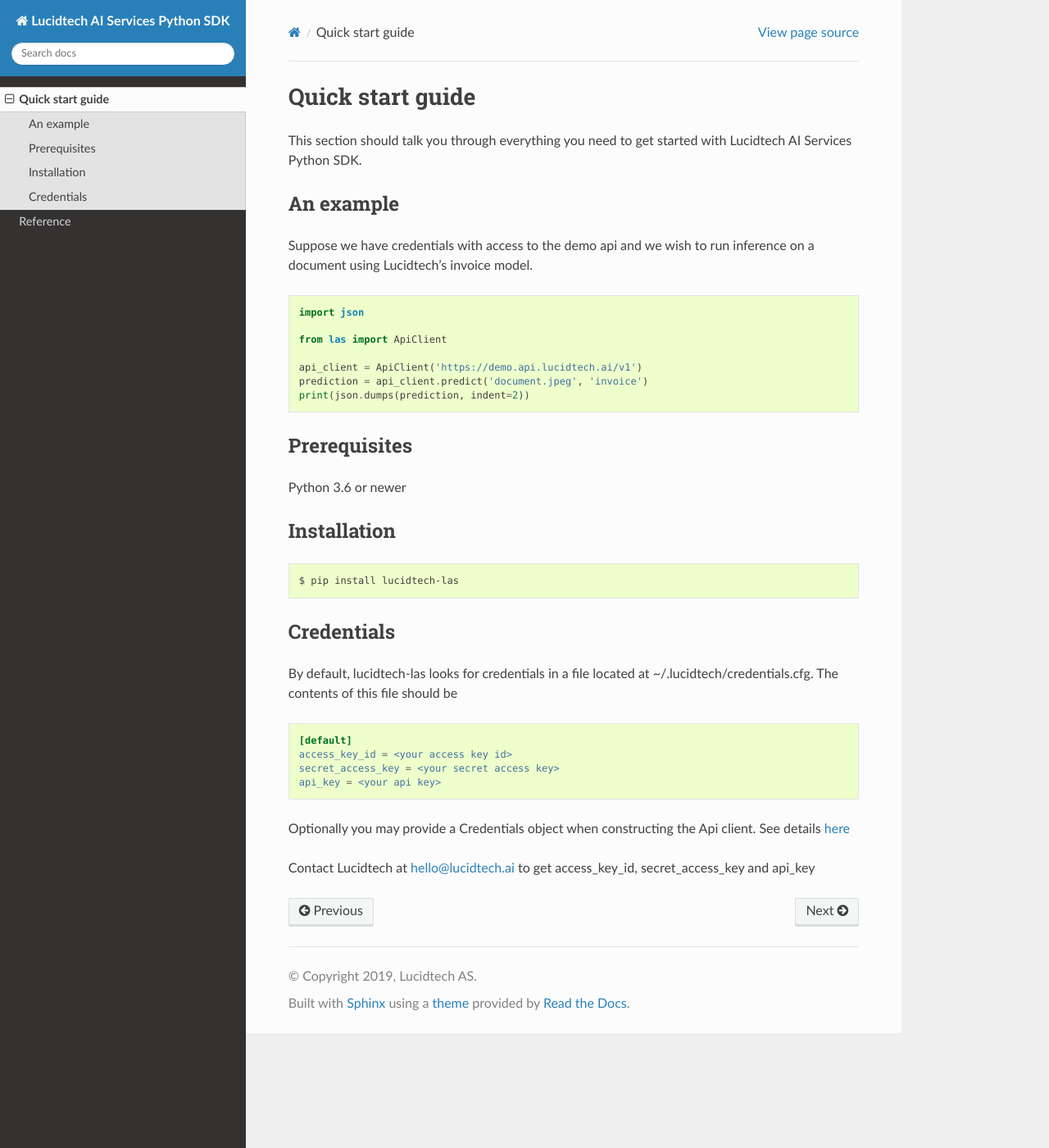
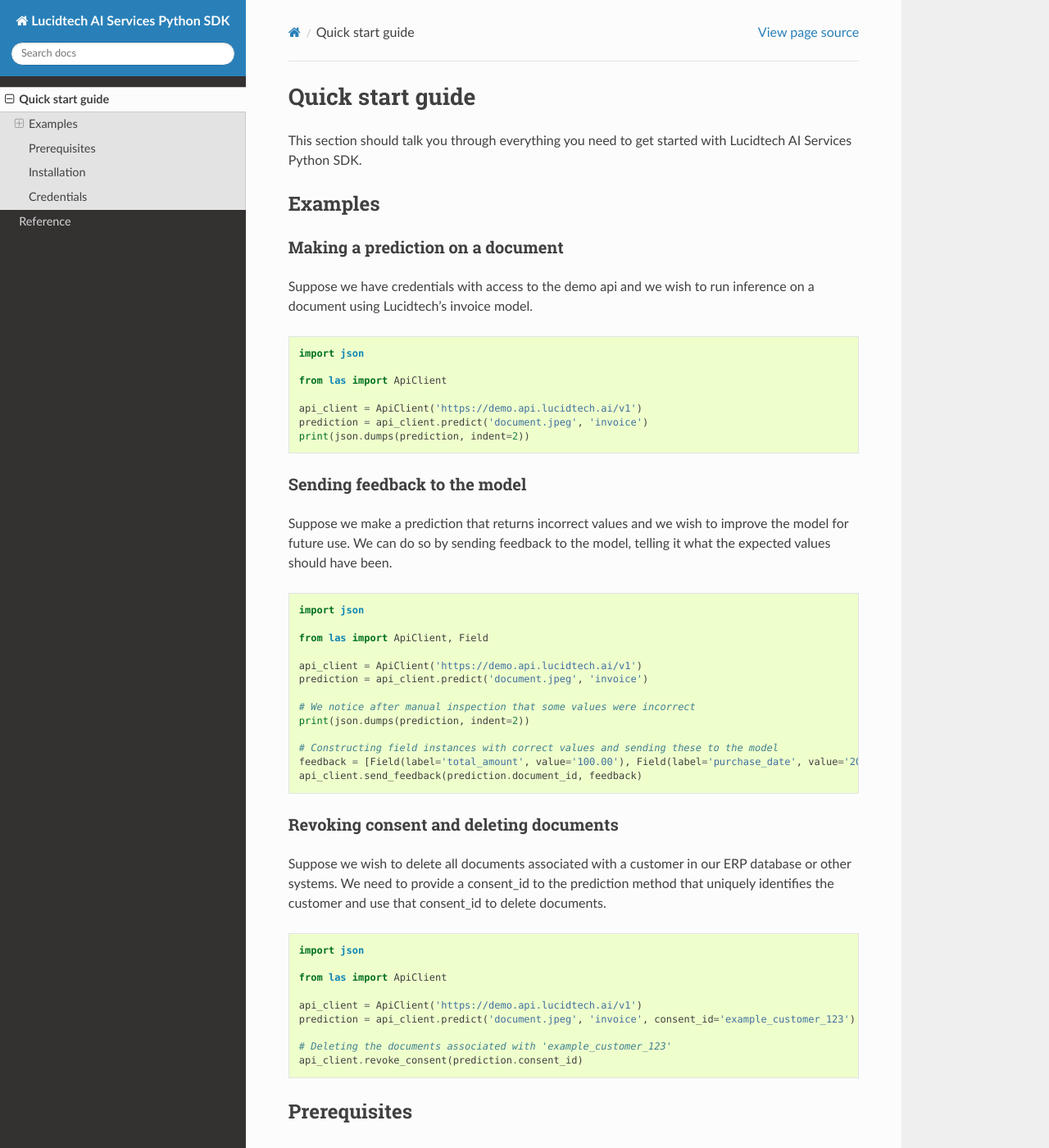
Before and after one commit to LucidtechAI/las-sdk-python, a Sphinx documentation site: the page built from docs/quickstart.rst, in a window 1280 px wide and 1400 px high. Shown: the whole window at 82% size. Built offline with Sphinx 7.4.7 and the Read the Docs theme 2.0.0, drawn with Linux system fonts in a browser that asks for light colours; pages that are not in the unit, such as notebooks, are missing from menus.

Commit message:
Updated docs to reflect changes in the SDK

```diff
--- a/docs/quickstart.rst
+++ b/docs/quickstart.rst
@@ -6,11 +6,16 @@
 This section should talk you through everything you need to get started with Lucidtech AI Services Python SDK.
 
 
-----------
-An example
-----------
+--------
+Examples
+--------
 
-Suppose we have credentials with access to the demo api and we wish to run inference on a document using Lucidtech's invoice model.
+^^^^^^^^^^^^^^^^^^^^^^^^^^^^^^^^^
+Making a prediction on a document
+^^^^^^^^^^^^^^^^^^^^^^^^^^^^^^^^^
+
+Suppose we have credentials with access to the demo api and we wish to run inference on a document using Lucidtech's
+invoice model.
 
 .. code:: python
 
@@ -21,6 +26,51 @@
     api_client = ApiClient('https://demo.api.lucidtech.ai/v1')
     prediction = api_client.predict('document.jpeg', 'invoice')
     print(json.dumps(prediction, indent=2))
+
+
+^^^^^^^^^^^^^^^^^^^^^^^^^^^^^
+Sending feedback to the model
+^^^^^^^^^^^^^^^^^^^^^^^^^^^^^
+
+Suppose we make a prediction that returns incorrect values and we wish to improve the model for future use. We can do so
+by sending feedback to the model, telling it what the expected values should have been.
+
+.. code:: python
+
+    import json
+
+    from las import ApiClient, Field
+
+    api_client = ApiClient('https://demo.api.lucidtech.ai/v1')
+    prediction = api_client.predict('document.jpeg', 'invoice')
+
+    # We notice after manual inspection that some values were incorrect
+    print(json.dumps(prediction, indent=2))
+
+    # Constructing field instances with correct values and sending these to the model
+    feedback = [Field(label='total_amount', value='100.00'), Field(label='purchase_date', value='2019-03-18')]
+    api_client.send_feedback(prediction.document_id, feedback)
+
+
+^^^^^^^^^^^^^^^^^^^^^^^^^^^^^^^^^^^^^^^
+Revoking consent and deleting documents
+^^^^^^^^^^^^^^^^^^^^^^^^^^^^^^^^^^^^^^^
+
+Suppose we wish to delete all documents associated with a customer in our ERP database or other systems. We need to
+provide a consent_id to the prediction method that uniquely identifies the customer and use that consent_id to delete
+documents.
+
+.. code:: python
+
+    import json
+
+    from las import ApiClient
+
+    api_client = ApiClient('https://demo.api.lucidtech.ai/v1')
+    prediction = api_client.predict('document.jpeg', 'invoice', consent_id='example_customer_123')
+
+    # Deleting the documents associated with 'example_customer_123'
+    api_client.revoke_consent(prediction.consent_id)
 
 
 -------------
```
